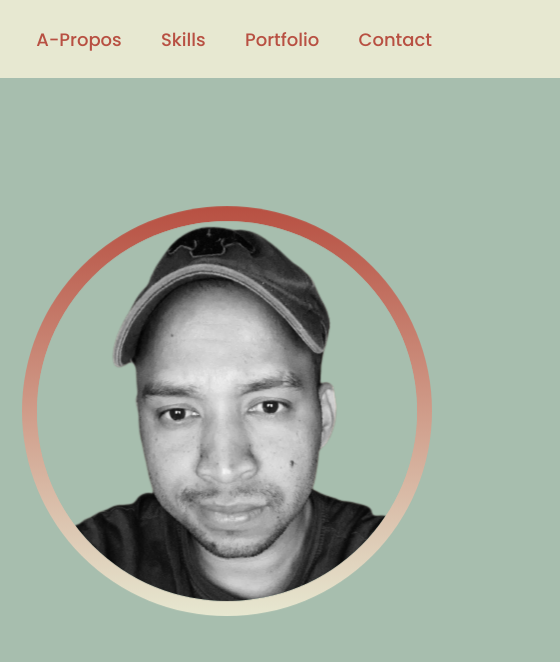
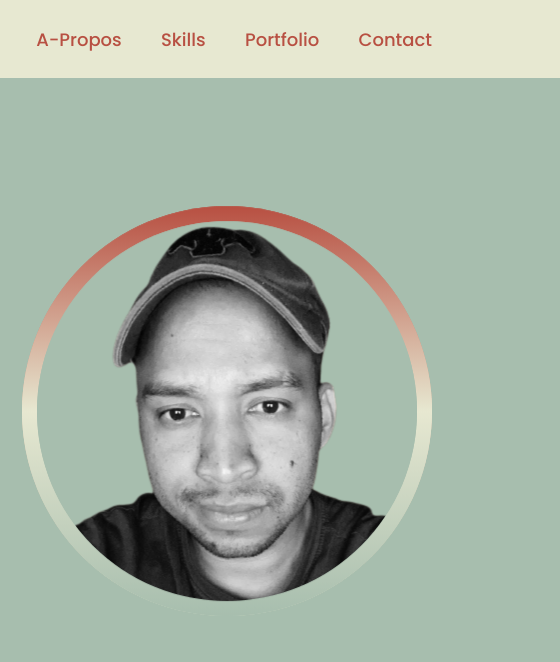
Before and after one commit to bo7sy/Mon-Portfolio, a plain HTML site: page index.html in a window 1280 px wide. Shown: the full height of the page, 720-1280 px from the left. Drawn offline with nearby package versions, Linux system fonts and the light colour scheme.

Commit message:
PortfolioTerminer

```diff
--- a/styles.css
+++ b/styles.css
@@ -233,8 +233,8 @@ body {
 }
 .glowing-circle span {
   position: absolute;
-  width: 100px;
-  height: 100px;
+  width: 100%;
+  height: 100%;
   background: linear-gradient(#b85042, #e7e8d1, #a7beae);
   border-radius: 50%;
   animation: circleRotate 5s linear infinite;
@@ -331,3 +331,4 @@ body {
     transform: rotate(360deg);
   }
 }
+/* media queries */
```
